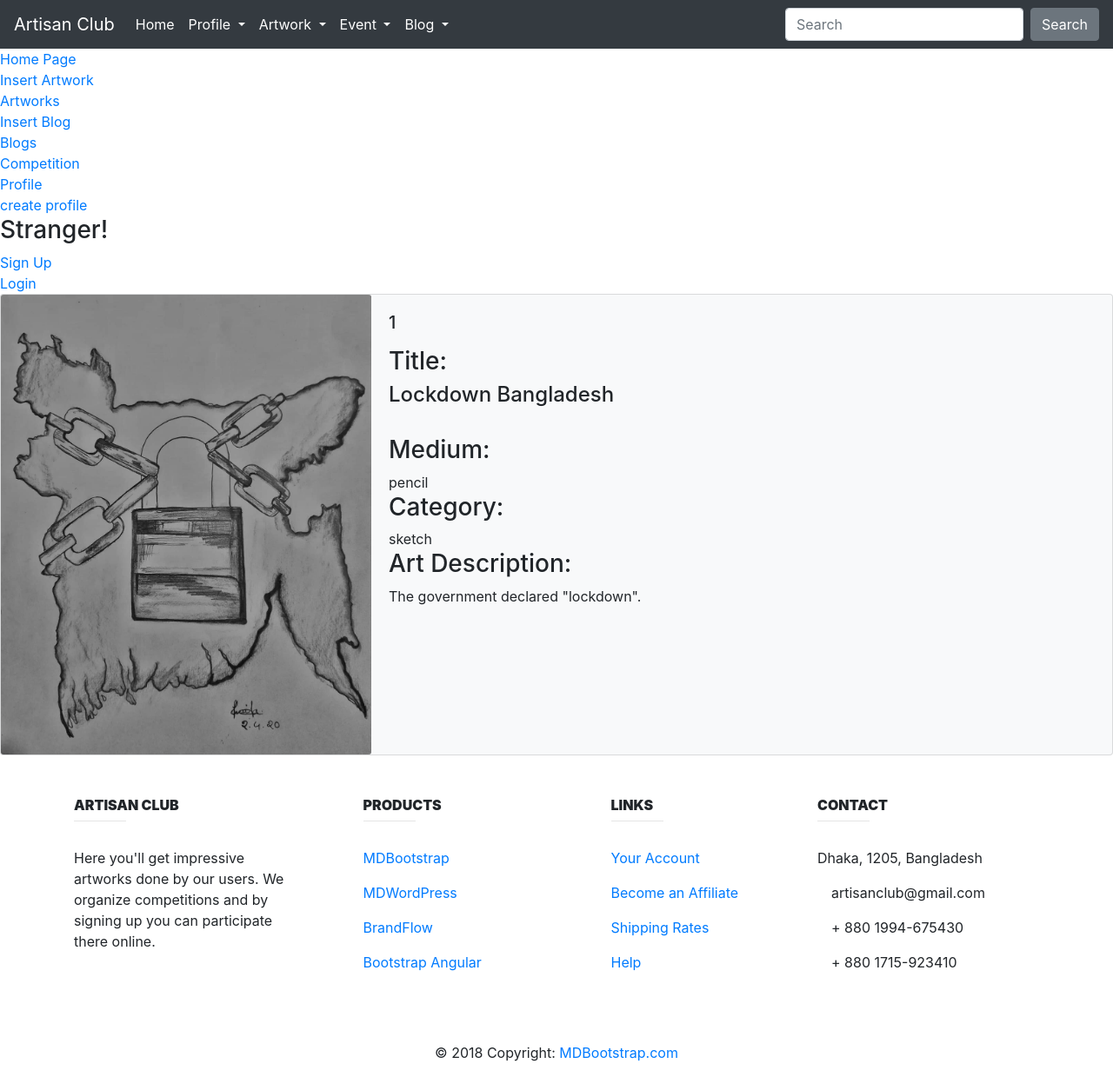
After one commit to Rashedkhandoker/Online_Art_Gallery, a Django app: page /ShowArtwork/1 in a window 1280 px wide. The commit adds this page. Shown: the whole page at 87% size. Run offline with Django 3.2, Linux system fonts and the light colour scheme; data comes from the database, SQL or seed files in the repository; some libraries are stand-ins or nearby versions.

Commit message:
artwork design & dynamic url

```diff
--- a/Artwork/forms.py
+++ b/Artwork/forms.py
@@ -5,4 +5,4 @@ from .models import Artwork
 class ArtworkForm(forms.ModelForm):
     class Meta:
         model = Artwork
-        fields = ('title','status','medium','category','art_description','art')
+        fields = ('title','medium','category','art_description','art')
--- a/Artwork/models.py
+++ b/Artwork/models.py
@@ -7,10 +7,10 @@ from django.contrib.auth.models import User
 # Create your models here.
 class Artwork(models.Model):
     title = models.CharField(max_length=100, default="")
-    status = models.CharField(max_length=100, default="")
+
     medium = models.CharField(max_length=100, default="")
     category = models.CharField(max_length=100, default="")
-    art_description = models.TextField(max_length=100, null=True)
+    art_description = models.TextField(max_length=3000, null=True)
     art = models.ImageField(upload_to='images/art/')
 
     user = models.ForeignKey(User,on_delete=models.CASCADE, null=True,blank=True)
--- a/Artwork/views.py
+++ b/Artwork/views.py
@@ -1,4 +1,4 @@
-from django.shortcuts import render,redirect
+from django.shortcuts import render, redirect, get_object_or_404
 from .models import Artwork
 from .forms import ArtworkForm
 from django.contrib.auth.decorators import login_required
@@ -35,3 +35,12 @@ def insertArtwork(request):
         'message': message
     }
     return render(request, 'Artwork/insertArtwork.html', context)
+
+def showDetails(request, artwork_id):
+
+    searched_artwork = get_object_or_404(Artwork, id=artwork_id)
+    context = {
+        'search': searched_artwork,
+
+    }
+    return render(request, 'Artwork/show_artwork_details.html', context)
--- a/Online_Art_Gallery/urls.py
+++ b/Online_Art_Gallery/urls.py
@@ -16,7 +16,7 @@ Including another URLconf
 from django.contrib import admin
 from django.urls import path,include
 from Profile import views as ProfileView
-from Artwork  import views as Artworkview
+from Artwork import views as Artworkview
 from Blog import views as Blog_views
 from Event import views as EventView
 from django.conf import settings
@@ -30,11 +30,12 @@ urlpatterns = [
     path('showprofile/',ProfileView.showProfile,name='ShowProfile'),
     path('signup/', ProfileView.registration,name='signup'),
     path('ShowArtwork/',Artworkview. showArtwork,name='ShowArtwork'),
+    path('ShowArtwork/<int:artwork_id>', Artworkview.showDetails, name='detail_view'),
     path('InsertArtwork/',Artworkview.insertArtwork,name='InsertArtwork'),
     path('ShowBlogs/', Blog_views.showBlog,name='ShowBlogs'),
     path('InsertBlogs/', Blog_views.insertBlog,name='InsertBlogs'),
     path('Competition/',EventView.showcompetition,name='Competition'),
-    path('accounts/',include('django.contrib.auth.urls')),
+    path('accounts/',include('django.contrib.auth.urls'))
 
 
 ] + static(settings.MEDIA_URL, document_root=settings.MEDIA_ROOT)
--- a/templates/Artwork/insertArtwork.html
+++ b/templates/Artwork/insertArtwork.html
@@ -1,14 +1,16 @@
 {% extends 'Base.html' %}
+{% load crispy_forms_tags %}
 
 {% block content %}
 
-<h2>Submit the artwork here</h2>
+<h2>Submit the artwork here</h2><br>
     {{  message }}
+
  <form method="POST" enctype="multipart/form-data">
 
      {% csrf_token %}
 
-     {{ form.as_p }}
+     {{ form | crispy }}
 
      <input type="submit">
 
--- /dev/null
+++ b/templates/Artwork/show_artwork_details.html
@@ -0,0 +1,29 @@
+{% extends 'Base.html' %}
+{% load crispy_forms_tags %}
+{% block content  %}
+
+
+        <div class="card bg-light mb-2`" >
+          <div class="row no-gutters">
+            <div class="col-md-4">
+              <img src="{{ search.art.url }}" class="card-img" alt="...">
+            </div>
+
+            <div class="col-md-8">
+              <div class="card-body">
+                <h5 class="card-title">{{ search.id }}</h5>
+                <p class="card-text">
+                  <h3> Title: </h3><h4> {{ search.title }}</h4> <br>
+                   <h3> Medium: </h3> {{ search.medium }} <br>
+                   <h3> Category: </h3> {{ search.category }} <br>
+                    <h3> Art Description: </h3>{{ search.art_description }} <br>
+                </p>
+                <p class="card-text"><small class="text-muted"></small></p>
+{#  updatecart/product_id #}
+                  <a href="" ></a>
+
+              </div>
+            </div>
+          </div>
+        </div>
+{% endblock content %}
--- a/templates/Base.html
+++ b/templates/Base.html
@@ -18,7 +18,7 @@
 
 <body>
 
-<-- nav -->
+
 <nav class="navbar navbar-expand-lg navbar-dark bg-dark">
   <a class="navbar-brand" href="#">Artisan Club</a>
   <button class="navbar-toggler" type="button" data-toggle="collapse" data-target="#navbarSupportedContent" aria-controls="navbarSupportedContent" aria-expanded="false" aria-label="Toggle navigation">
```
Also changed, not shown: templates/Artwork/showArtwork.html (+61 -11 lines), Artwork/migrations/0013_remove_artwork_status.py (added), Artwork/migrations/0014_auto_20201003_1049.py (added), Artwork/static/artworkimg/cover.jpg (added), db.sqlite3, media/images/art/Tom__Jerry_dxCQfSz.jpg (added), media/images/art/blog-2.jpg (added), media/images/art/lockdown_Bangladesh_dD1aEUM.jpg (added), media/images/art/silence_rL200Uj.jpg (added).
